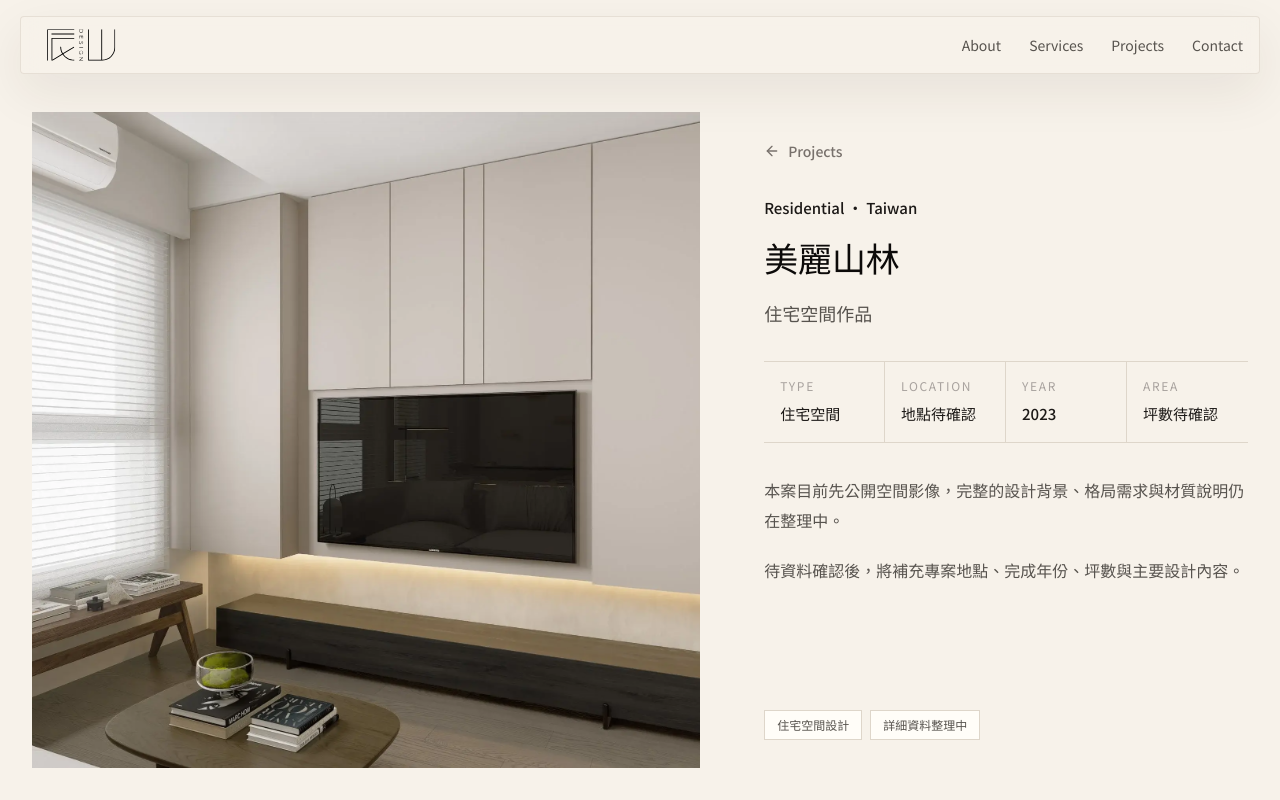
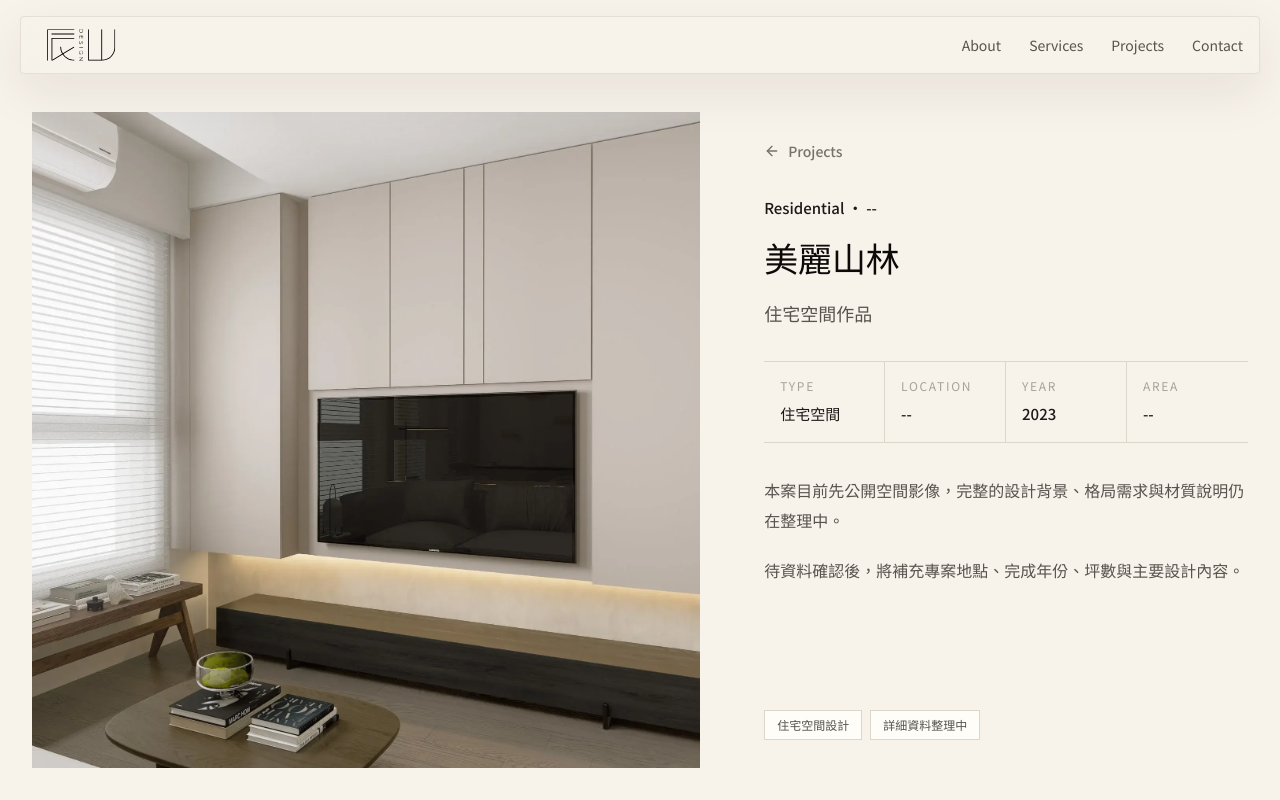
Before and after one commit to hhw0083/x3-design-site, a Next.js app: page /projects/forest-hill-residence in a window 1280 px wide. Shown: the top 800 px of the page. Built offline with nearby package versions, Linux system fonts and the light colour scheme.

Commit message:
Project adj

```diff
--- a/src/data/studioProjects.ts
+++ b/src/data/studioProjects.ts
@@ -50,9 +50,11 @@ const projectTextDataBySlug: Record<string, ProjectTextData> = {
   },
   "imperial-garden-residence": {
     titleZh: "立信帝國花園",
+    year: "2024",
   },
   "yangming-residence": {
     titleZh: "陽明大廈",
+    year: "2024",
   },
 };
 
@@ -150,15 +152,15 @@ function createProvisionalProject(
     title,
     subtitle: textData.subtitle ?? "住宅空間作品",
     category: textData.category ?? "Residential",
-    location: textData.location ?? "Taiwan",
-    year: textData.year ?? "待確認",
+    location: textData.location ?? "--",
+    year: textData.year ?? "--",
     coverImage: imageSet.coverImage,
     galleryImages: imageSet.galleryImages,
     description:
       textData.description ??
       "完整專案資訊尚在整理中，現階段先呈現空間影像與設計細節。",
     tags: textData.tags ?? ["Residential", "Project Archive"],
-    area: textData.area ?? "坪數待確認",
+    area: textData.area ?? "--",
     scope: textData.scope ?? ["住宅空間設計", "詳細資料整理中"],
     overview: textData.overview ?? [
       "本案目前先公開空間影像，完整的設計背景、格局需求與材質說明仍在整理中。",
@@ -168,10 +170,10 @@ function createProvisionalProject(
       { label: "Type", value: "住宅空間" },
       {
         label: "Location",
-        value: textData.location ?? "地點待確認",
+        value: textData.location ?? "--",
       },
-      { label: "Year", value: textData.year ?? "年份待確認" },
-      { label: "Area", value: textData.area ?? "坪數待確認" },
+      { label: "Year", value: textData.year ?? "--" },
+      { label: "Area", value: textData.area ?? "--" },
     ],
   };
 }
```
